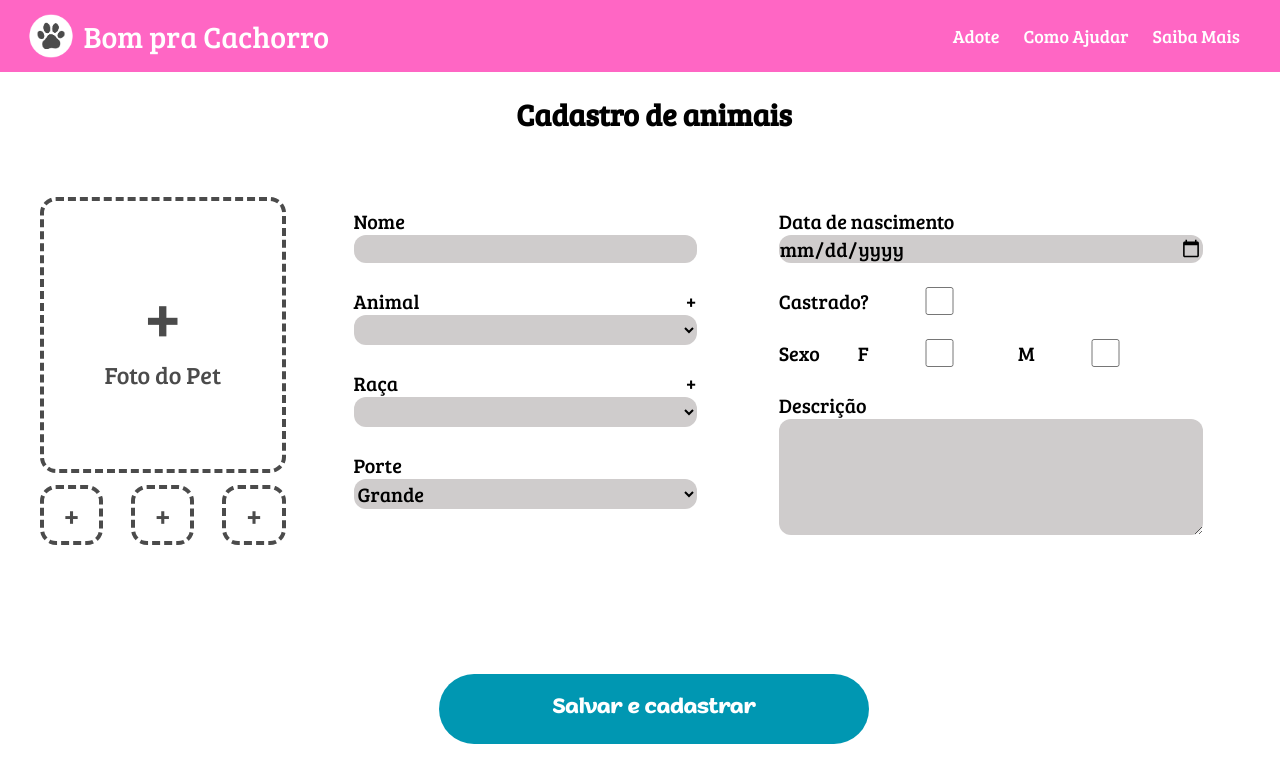
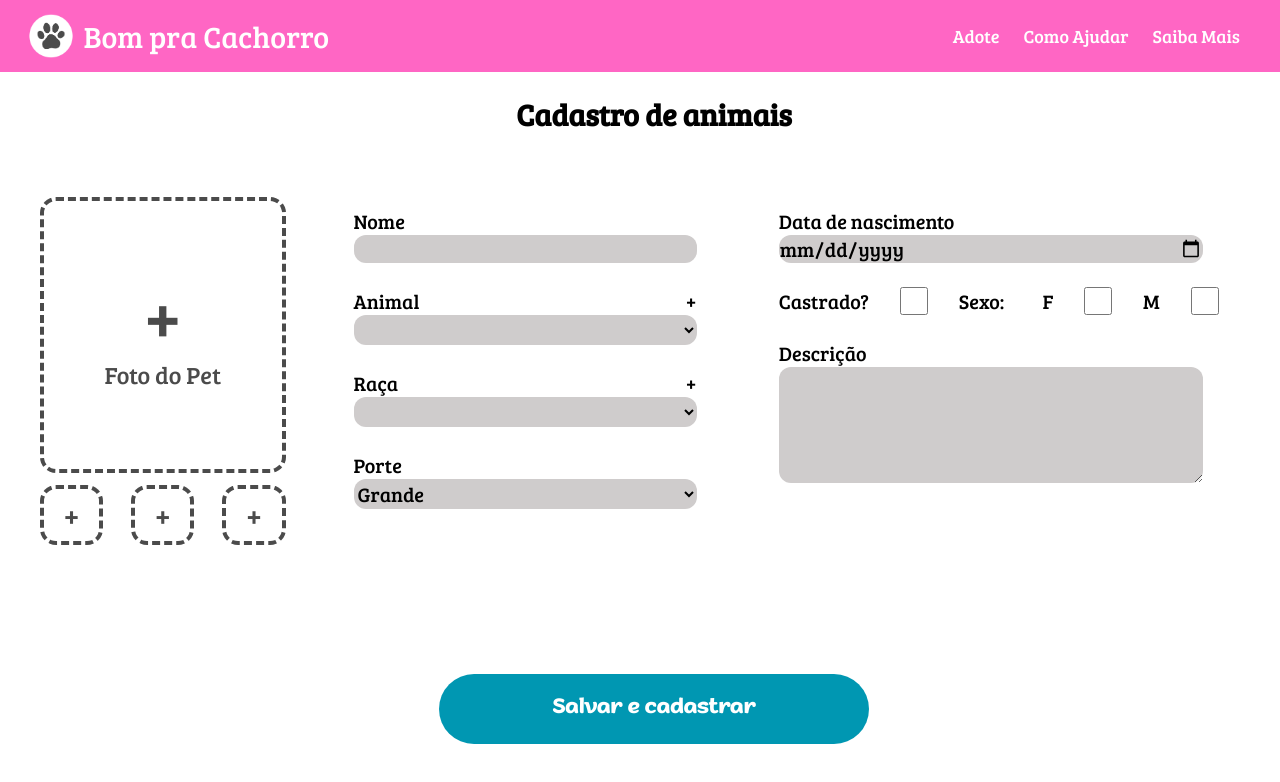
Before and after one commit to DevJoyJoy/Bom-Pra-Cachorro, a React (Vite) app in the folder Front-end/: page /Register in a window 1280 px wide. Shown: the top 782 px of the page. Built offline with nearby package versions, Linux system fonts and the light colour scheme.

Commit message:
Didnt change much

```diff
--- a/Front-end/src/pages/registerPet.jsx
+++ b/Front-end/src/pages/registerPet.jsx
@@ -195,13 +195,10 @@ export const RegisterPet = () => {
                         <div className="flex flex-row">
                             <p className="text-[100%] md:text-3xl lg:text-xl">Castrado?</p>
                             <input type="checkbox" onChange={(e) => setIsCastrated(e.target.value)} className="w-[30%] md:text-3xl bg-[#cfcccc]"/>
-                        </div>
-                        <br />
-                        <div className="flex flex-row">
-                            <p className="text-[100%] mr-3 md:text-3xl lg:mr-9.5 lg:text-xl">Sexo</p>
+                            <p className="text-[100%] mr-3 md:text-3xl lg:mr-9.5 lg:text-xl">Sexo:</p>
                             <p className="text-[100%] md:text-3xl lg:text-xl">F</p>
                             <input type="checkbox" onChange={(e) => setSex(e.target.value)} className="rounded-xl w-[30%] bg-[#cfcccc]"/>
-                            <p className="text-[100%] ml-2 md:text-3xl lg:text-xl">M</p>
+                            <p className="text-[100%] md:text-3xl lg:text-xl">M</p>
                             <input type="checkbox" onChange={(e) => setSex(e.target.value)} className=" rounded-xl w-[30%] bg-[#cfcccc]"/>
                         </div>
                         <br />
```
